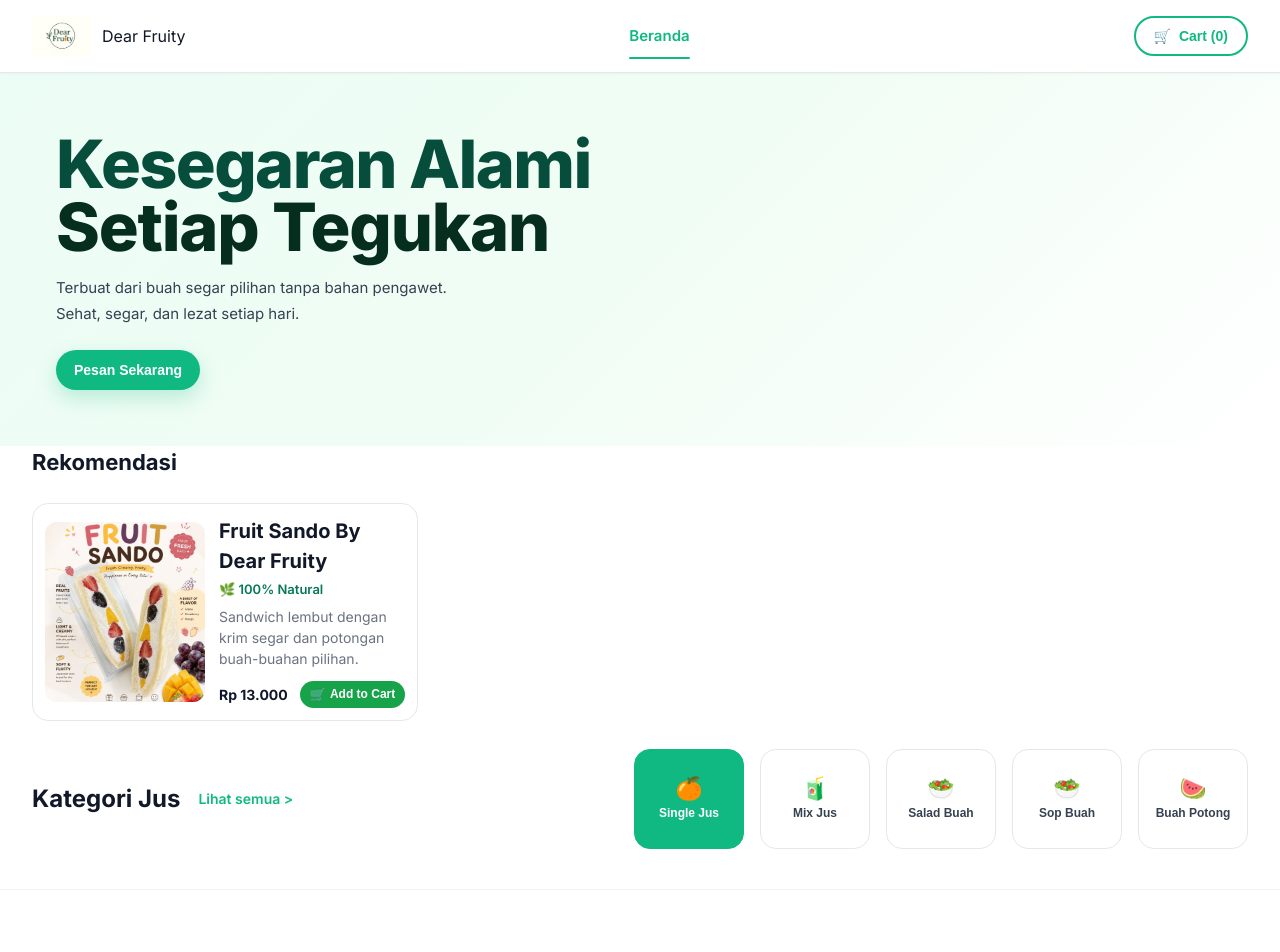
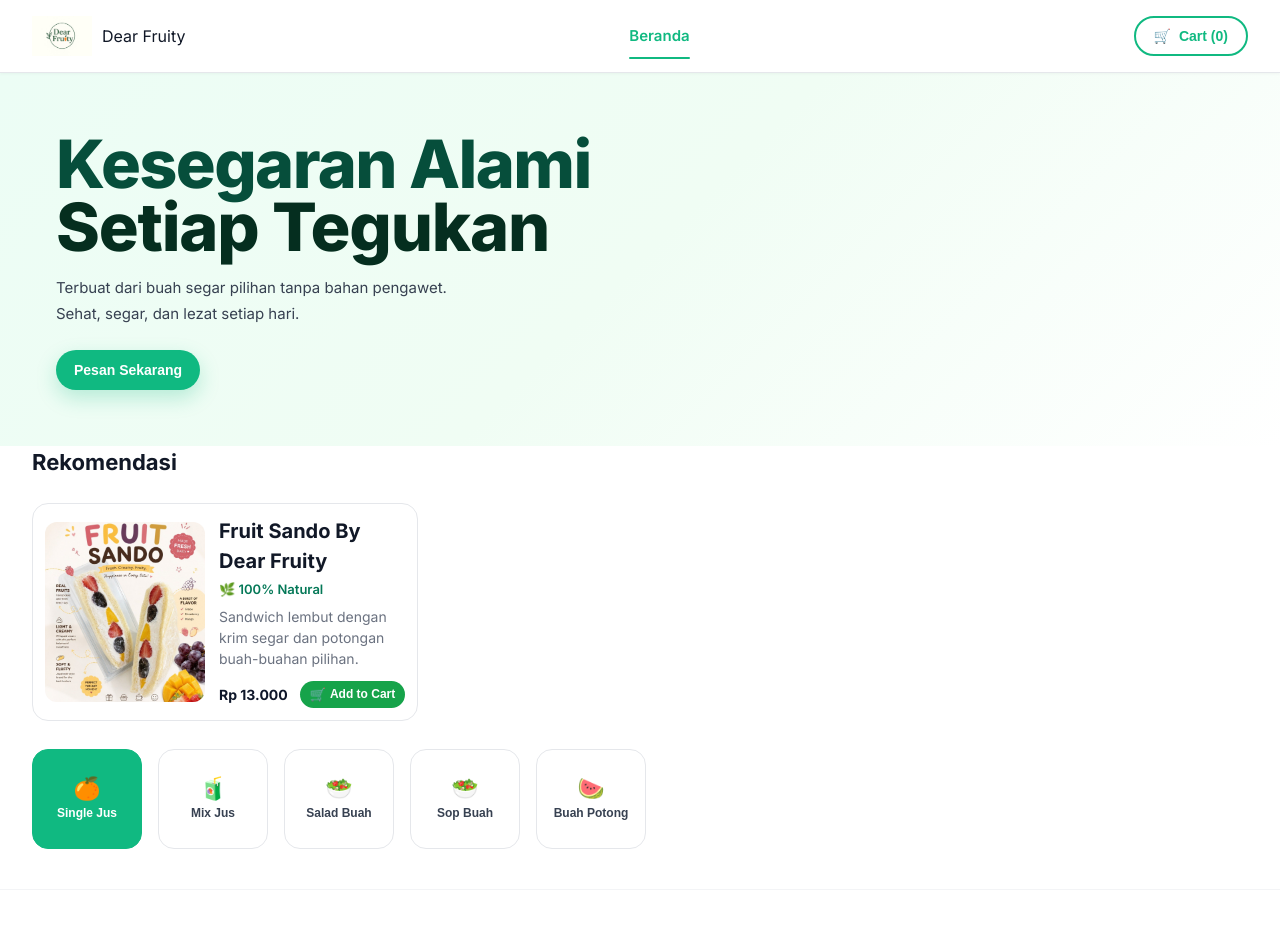
Before and after one commit to simanjuntakalbert57/dearfruity, a React (Vite) app: page / in a window 1280 px wide. Shown: the top 952 px of the page. Built offline with nearby package versions, Linux system fonts and the light colour scheme.

Commit message:
Hapus 'Lihat semua >' dari kategori

```diff
--- a/src/App.jsx
+++ b/src/App.jsx
@@ -75,12 +75,6 @@ function MenuPage({ navigate, cartItems, favorites, toggleFavorite, addToCart, f
 
         <section className="categories">
           <div className="categories-inner">
-            <div className="categories-header">
-              <h2>Kategori Jus</h2>
-              <a href="#" className="categories-link">
-                Lihat semua &gt;
-              </a>
-            </div>
             <div className="categories-list">
               {categories.map((c) => (
                 <button
```
